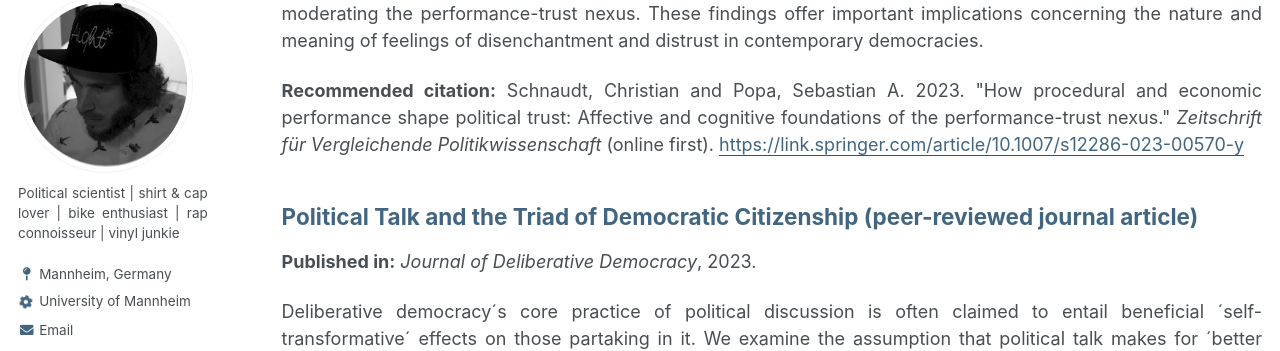
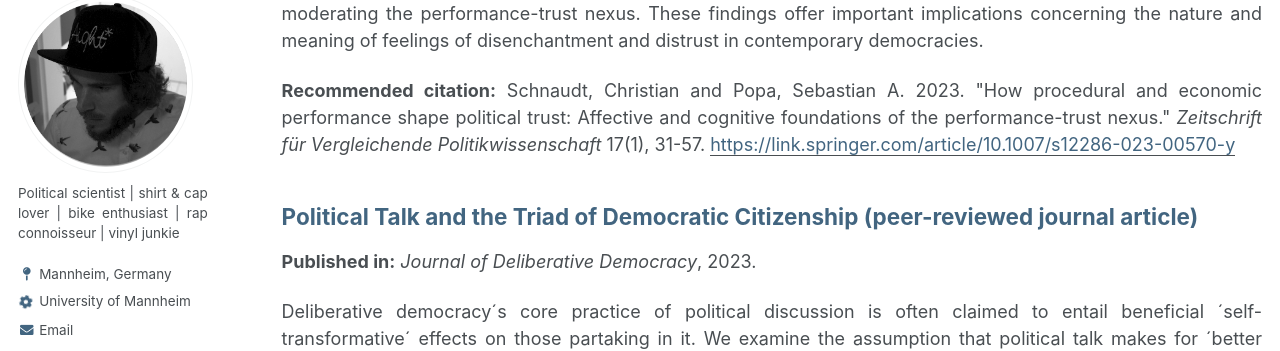
Before and after one commit to cschnaudt/cschnaudt.github.io, a Jekyll site: the page built from _pages/publications.md, in a window 1280 px wide and 900 px high, scrolled down 488 px. Shown: the part 126-477 px from the top of the window. Built offline with Jekyll 4.4.1, drawn with Linux system fonts in a browser that asks for light colours.

Commit message:
Update 2023-06-20-Poltrust-ZfVP.md

```diff
--- a/_publications/2023-06-20-Poltrust-ZfVP.md
+++ b/_publications/2023-06-20-Poltrust-ZfVP.md
@@ -6,5 +6,5 @@ excerpt: 'In which ways and under what conditions do the procedural and economic
 date: 2023-06-20
 venue: 'Zeitschrift für Vergleichende Politikwissenschaft'
 paperurl: 'https://link.springer.com/article/10.1007/s12286-023-00570-y'
-citation: 'Schnaudt, Christian and Popa, Sebastian A. 2023. "How procedural and economic performance shape political trust: Affective and cognitive foundations of the performance-trust nexus." <i>Zeitschrift für Vergleichende Politikwissenschaft</i> (online first).'
+citation: 'Schnaudt, Christian and Popa, Sebastian A. 2023. "How procedural and economic performance shape political trust: Affective and cognitive foundations of the performance-trust nexus." <i>Zeitschrift für Vergleichende Politikwissenschaft</i> 17(1), 31-57.'
 ---
```
